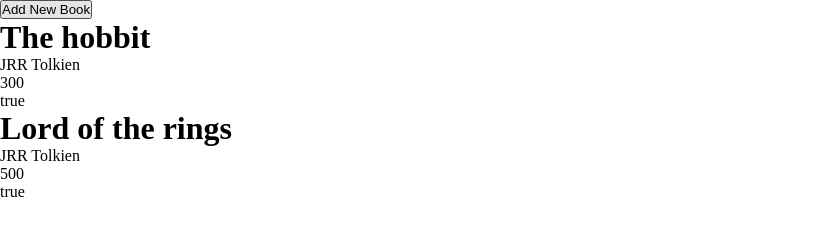
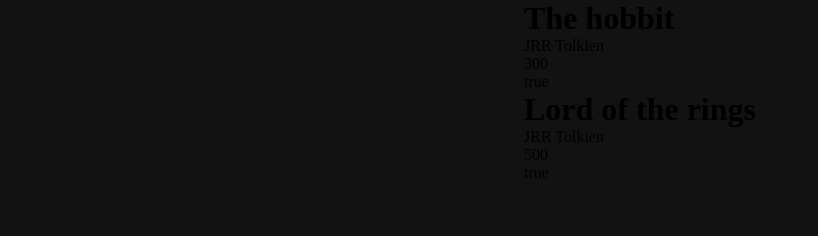
Before and after one commit to jeanmends/library, a plain HTML site: page index.html in a window 1280 px wide. Shown: the whole page, without its empty margins (0-818 px from the left). Drawn offline with Linux system fonts and the light colour scheme.

Commit message:
organizing html

```diff
--- a/index.css
+++ b/index.css
@@ -1,5 +1,22 @@
+:root{
+    --bg-color: #121212;
+}
+
 *{
     margin: 0;
     padding: 0;
     box-sizing: border-box;
 }
+
+html{
+    background-color: var(--bg-color);
+    display: flex;
+    justify-content: center;
+}
+
+.container{
+    display: flex;
+    flex-direction: column;
+    align-items: center;
+    width: 100hw;
+}
--- a/index.html
+++ b/index.html
@@ -10,6 +10,10 @@
     <div class="container">
         <div class="header">
 
+
+        </div>
+        <div class="section">
+            <!--
             <dialog>
                 <form>
                     <label for="title"> Title
@@ -31,7 +35,7 @@
 
               </dialog>
               <button type="button">Add New Book</button>
-
+              -->
         </div>
         <div id="main">
 
```
